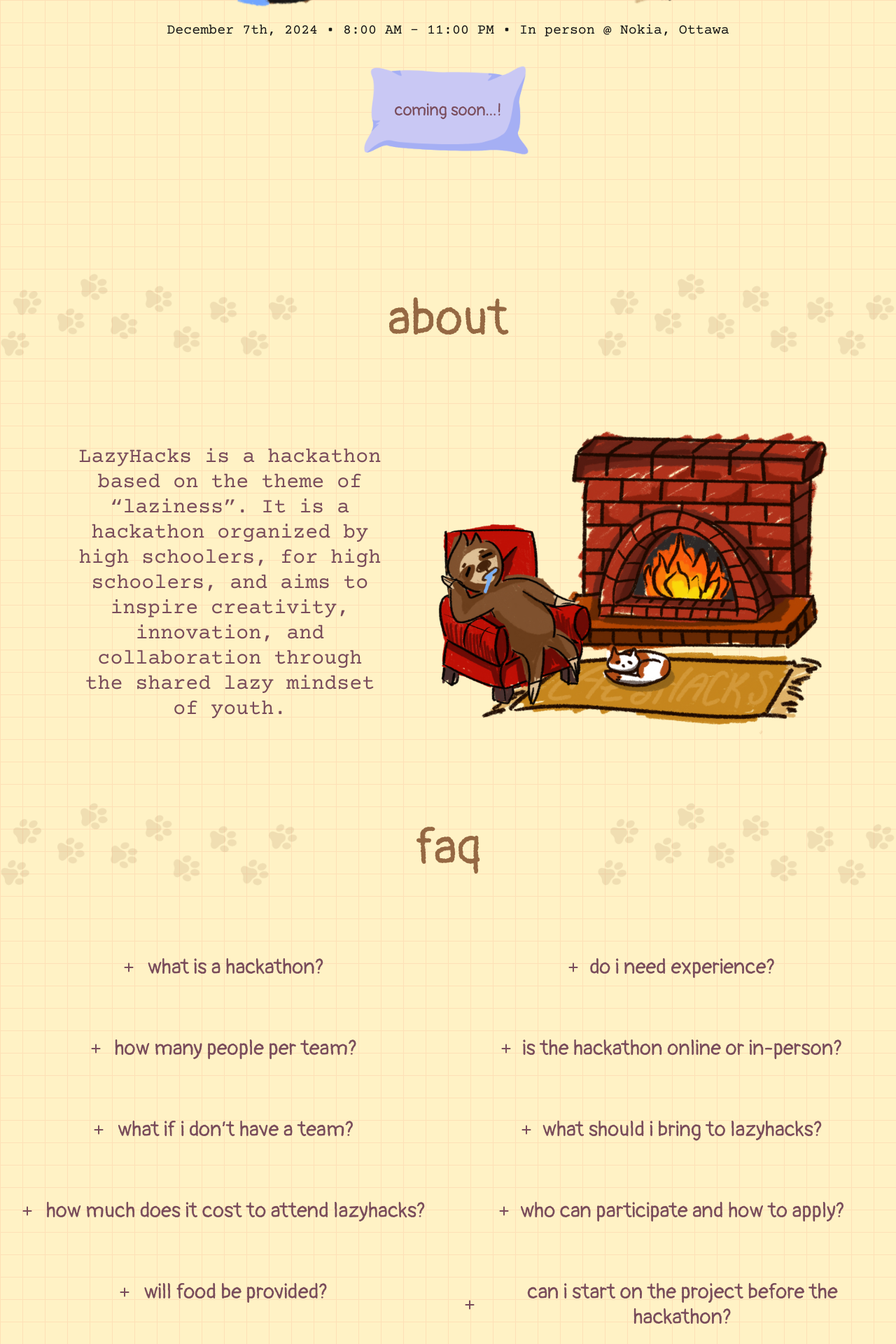
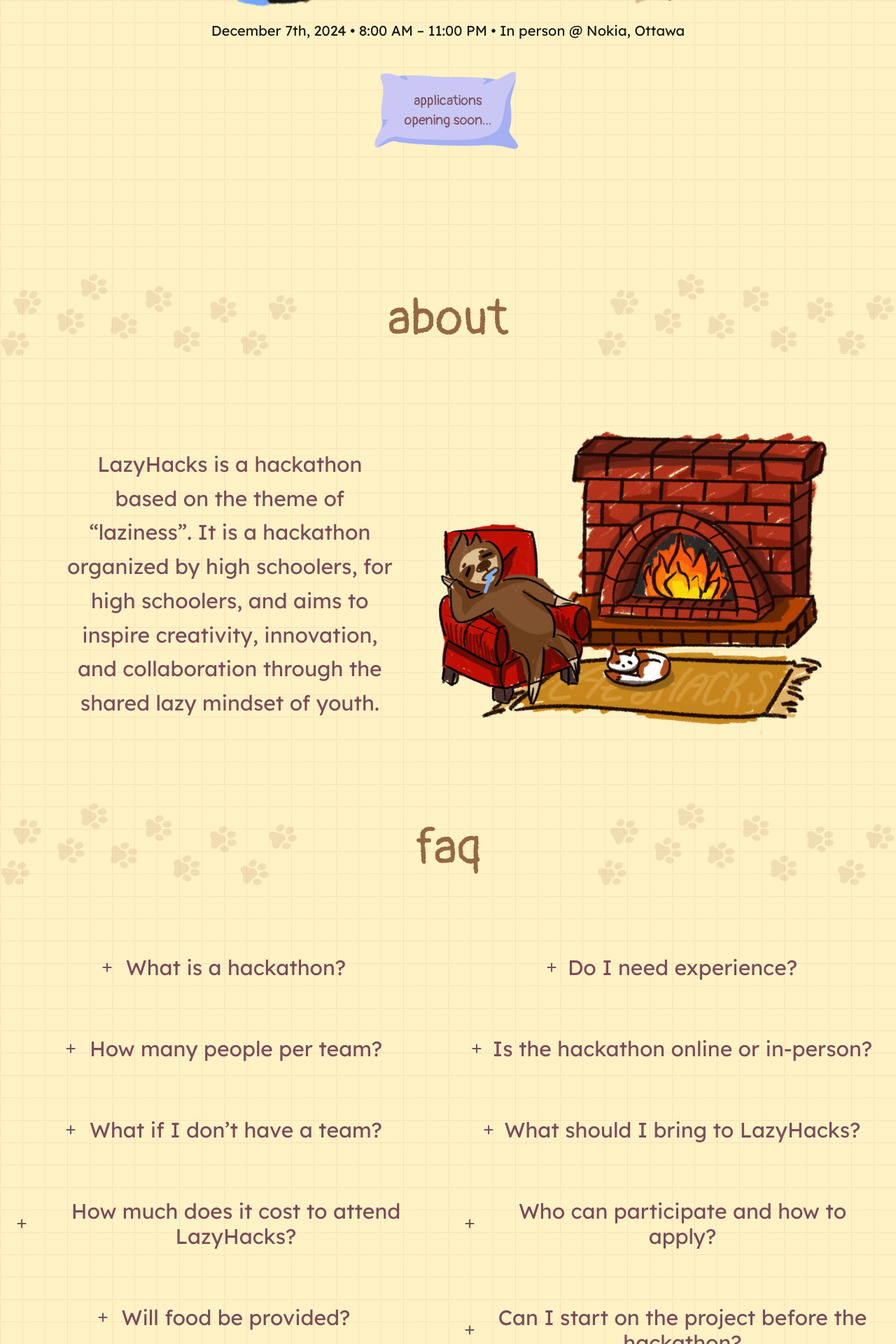
Before and after one commit to LazyHacks/lazyhacks-website, a Next.js app: page / in a window 1280 px wide. Shown: the part 480-2400 px from the top of the page at 70% size. Built offline with nearby package versions, Linux system fonts and the light colour scheme.

Commit message:
feat: skyler's visual tweaks - change body font to lexend deca - navbar size, background changes, blur - animations quicker and ease-out - navbar font increases with image on hover - other misc tweaks

```diff
--- a/src/app/constants.js
+++ b/src/app/constants.js
@@ -1,51 +1,51 @@
 export const faqs = [
   {
-    question: "what is a hackathon?",
+    question: "What is a hackathon?",
     answer:
       "LazyHacks is a hackathon based on the theme of “laziness”. It is a hackathon organized by high schoolers, for high schoolers, and aims to inspire creativity, innovation, and collaboration through the shared lazy mindset of youth.",
   },
   {
-    question: "how many people per team?",
+    question: "How many people per team?",
     answer:
       "You can work solo or in a group of up to 4 people! Don’t worry if you don’t have a team prior to the hackathon, lots of teams can be made at the event!",
   },
   {
-    question: "what if i don’t have a team?",
+    question: "What if I don’t have a team?",
     answer:
       "There will be an opportunity at the beginning of the hackathon for those who do not have teams to form them.",
   },
   {
-    question: "how much does it cost to attend lazyhacks?",
+    question: "How much does it cost to attend LazyHacks?",
     answer:
       "It’s completely free! All food and accomodations will be provided. Transportation fees are not covered, however Hackclub’s Gas Fund can partially cover the cost.",
   },
   {
-    question: "will food be provided?",
+    question: "Will food be provided?",
     answer:
       "YES! Lunch and dinner, as well as snacks will be provided for the duration of the hackathon.",
   },
   {
-    question: "do i need experience?",
+    question: "Do I need experience?",
     answer:
       "LazyHacks is a beginner-friendly hackathon designed for those who don’t have much experience!",
   },
   {
-    question: "is the hackathon online or in-person?",
+    question: "Is the hackathon online or in-person?",
     answer:
       "Unfortunately, there will be no online alternative to LazyHacks. It will be a solely in-person event.",
   },
   {
-    question: "what should i bring to lazyhacks?",
+    question: "What should I bring to LazyHacks?",
     answer:
       "Valid government issued ID, your hacking equipment (laptop, mouse, charging cord, any hardware you may want to use), water bottle, anything you may need to stay comfortable for 11 hours, lazy spirit!",
   },
   {
-    question: "who can participate and how to apply?",
+    question: "Who can participate and how to apply?",
     answer:
       "LazyHacks is only open to current high schoolers. Applications can be submitted through the Google Form here.",
   },
   {
-    question: "can i start on the project before the hackathon?",
+    question: "Can I start on the project before the hackathon?",
     answer:
       "All projects must be worked on solely during the hacking time of the event! No work done prior to the hackathon will be tolerated.",
   },
--- a/src/app/layout.tsx
+++ b/src/app/layout.tsx
@@ -1,12 +1,12 @@
 import type { Metadata, Viewport } from "next";
-import { Courier_Prime, Pangolin, } from "next/font/google";
+import { Lexend_Deca, Pangolin, } from "next/font/google";
 import "./globals.css";
 
-const courierPrime = Courier_Prime({
+const lexendDeca = Lexend_Deca({
   subsets: ['latin'],
   display: 'swap',
   weight: '400',
-  variable: '--font-courier-prime',
+  variable: '--font-lexend-deca',
 });
 
 const pangolin = Pangolin({
@@ -38,7 +38,7 @@ export default function RootLayout({
   return (
     <>
     {/* <link rel="icon" href="/favicon.ico" /> */}
-    <html lang="en" className={`${courierPrime.variable} scroll-smooth ${pangolin.variable}`}>
+    <html lang="en" className={`${lexendDeca.variable} scroll-smooth ${pangolin.variable}`}>
       <body className="bg-background-yellow bg-[linear-gradient(to_right,#FEE0B6_1px,transparent_1px),linear-gradient(to_bottom,#FEE0B6_1px,transparent_1px)] bg-[size:32px_32px]">{children}</body>
     </html></>
   );
--- a/src/app/page.tsx
+++ b/src/app/page.tsx
@@ -30,11 +30,11 @@ export default function Home() {
   return (
     <>
       <header className="w-full">
-        <nav className={`flex z-50 items-top md:items-center justify-between box-border overflow-x-hidden w-[100%] max-w-[100%] px-3 fixed left-0 top-0 transition-colours duration-300 ${isScrolled ? "bg-nav-background-brown" : "bg-white"}`}>
+        <nav className={`flex z-50 items-top md:items-center justify-between box-border overflow-x-hidden md:h-[85px] w-[100%] max-w-[100%] px-3 fixed left-0 top-0 transition-colours duration-300 ${isScrolled ? "bg-nav-background-brown backdrop-blur-lg bg-opacity-50" : ""}`}>
           {/* add '' to className above for sticky navbar */}
           <div className="flex">
             <a href="#"><img
-              className="h-[100px] w-[80px] lg:w-[100px] object-contain "
+              className="h-[80px] w-[80px] lg:w-[80px] object-contain "
               src="./images/nav/sloth_logo.PNG"
             ></img></a>
           </div>
@@ -63,15 +63,15 @@ export default function Home() {
             </div>
 
             {/* Navbar Links */}
-            <div className={`md:flex md:max-h-screen overflow-hidden transition-[max-height] duration-300 ease-in-out ${isOpen ? "max-h-screen" : "max-h-0"}`}>
+            <div className={`md:flex md:max-h-screen overflow-hidden transition-[max-height] duration-300 ease-out ${isOpen ? "max-h-screen" : "max-h-0"}`}>
               <ul className="flex flex-col items-end md:flex-row">
                 <li className="mb-4 md:mb-0">
                   <a href="#about" className="relative group">
                     <img
-                      className="hidden md:block h-[100px] w-[120px] md:w-[200px] object-cover transition-transform duration-300 transform group-hover:scale-110"
+                      className="hidden md:block h-[80px] w-[120px] md:w-[190px] object-cover transition-transform duration-200 transform group-hover:scale-105 ease-out"
                       src="./images/nav/about_pillow.png"
                     ></img>
-                    <h3 className="hidden md:block absolute text-lg lg:text-xl font-display text-nav-brown top-1/2 left-1/2 -translate-x-1/2 -translate-y-1/2">
+                    <h3 className="hidden md:block absolute text-lg lg:text-xl font-display text-nav-brown top-1/2 left-1/2 -translate-x-1/2 -translate-y-1/2 group-hover:scale-105 duration-200 ease-out">
                       about
                     </h3>
                     <span className="block md:hidden text-nav-brown text-xl font-display hover:underline">
@@ -82,10 +82,10 @@ export default function Home() {
                 <li className="mb-4 md:mb-0">
                   <a href="#faq" className="relative group">
                     <img
-                      className="hidden md:block h-[100px] w-[120px] md:w-[200px] object-cover transition-transform duration-300 transform group-hover:scale-110"
+                      className="hidden md:block h-[80px] w-[120px] md:w-[190px] object-cover transition-transform duration-200 transform group-hover:scale-105 ease-out"
                       src="./images/nav/faq_pillow.png"
                     ></img>
-                    <h3 className="hidden md:block absolute text-lg lg:text-xl font-display text-nav-brown top-1/2 left-1/2 -translate-x-1/2 -translate-y-1/2">
+                    <h3 className="hidden md:block absolute text-lg lg:text-xl font-display text-nav-brown top-1/2 left-1/2 -translate-x-1/2 -translate-y-1/2 group-hover:scale-105 duration-200 ease-out">
                       faq
                     </h3>
                     <span className="block md:hidden text-nav-brown text-xl font-display hover:underline">
@@ -96,10 +96,10 @@ export default function Home() {
                 <li className="mb-4 md:mb-0">
                   <a href="#sponsors" className="relative group">
                     <img
-                      className="hidden md:block h-[100px] w-[120px] md:w-[200px] object-cover transition-transform duration-300 transform group-hover:scale-110"
+                      className="hidden md:block h-[80px] w-[120px] md:w-[190px] object-cover transition-transform duration-200 transform group-hover:scale-105 ease-out"
                       src="./images/nav/sponsors_pillow.png"
                     ></img>
-                    <h3 className="hidden md:block absolute text-lg lg:text-xl font-display text-nav-brown top-1/2 left-1/2 -translate-x-1/2 -translate-y-1/2">
+                    <h3 className="hidden md:block absolute text-lg lg:text-xl font-display text-nav-brown top-1/2 left-1/2 -translate-x-1/2 -translate-y-1/2 group-hover:scale-105 duration-200 ease-out">
                       sponsors
                     </h3>
                     <span className="block md:hidden text-nav-brown text-xl font-display hover:underline">
@@ -110,10 +110,10 @@ export default function Home() {
                 <li className="mb-4 md:mb-0">
                   <a href="#socials" className="relative group">
                     <img
-                      className="hidden md:block h-[100px] w-[120px] md:w-[200px] object-cover transition-transform duration-300 transform group-hover:scale-110"
+                      className="hidden md:block h-[80px] w-[120px] md:w-[190px] object-cover transition-transform duration-200 transform group-hover:scale-105 ease-out"
                       src="./images/nav/socials_pillow.png"
                     ></img>
-                    <h3 className="hidden md:block absolute text-lg lg:text-xl font-display text-nav-brown top-1/2 left-1/2 -translate-x-1/2 -translate-y-1/2">
+                    <h3 className="hidden md:block absolute text-lg lg:text-xl font-display text-nav-brown top-1/2 left-1/2 -translate-x-1/2 -translate-y-1/2 group-hover:scale-105 duration-200 ease-out">
                       socials
                     </h3>
                     <span className="block md:hidden text-nav-brown text-xl font-display hover:underline">
@@ -124,10 +124,10 @@ export default function Home() {
                 <li className="mb-4 md:mb-0">
                   <a href="#apply" className="relative group">
                     <img
-                      className="hidden md:block h-[100px] w-[120px] md:w-[200px] object-cover transition-transform duration-300 transform group-hover:scale-110"
+                      className="hidden md:block h-[80px] w-[120px] md:w-[190px] object-cover transition-transform duration-200 transform group-hover:scale-105 ease-out"
                       src="./images/nav/apply_pillow.png"
                     ></img>
-                    <h3 className="hidden md:block absolute text-lg lg:text-xl font-display text-nav-brown top-1/2 left-1/2 -translate-x-1/2 -translate-y-1/2">
+                    <h3 className="hidden md:block absolute text-lg lg:text-xl font-display text-nav-brown top-1/2 left-1/2 -translate-x-1/2 -translate-y-1/2 group-hover:scale-105 duration-200 ease-out">
                       apply!
                     </h3>
                     <span className="block md:hidden text-nav-brown text-xl font-display hover:underline">
@@ -143,7 +143,7 @@ export default function Home() {
 
       <main>
         {/* HOME section */}
-        <div className="flex flex-col items-center text-center justify-center mt-32 h-[85vh]" id="apply">
+        <div className="flex flex-col items-center text-center justify-center mt-32 h-[85vh] px-8" id="apply">
           <h1 className="row font-body text-2xl text-welcome-text">
             welcome to...
             <img className="w-[40rem] my-5" src="./images/home/sloth_logo_welcome_800x300.png" alt="LazyHacks logo" />
@@ -153,11 +153,11 @@ export default function Home() {
           </p>
           <a href="#apply" className="relative group">
             <img
-              className="h-[200px] w-[400px] object-cover transition-transform duration-300 transform group-hover:scale-110"
+              className="h-[200px] w-[350px] object-cover transition-transform duration-200 transform group-hover:scale-105 ease-out"
               src="./images/nav/apply_pillow.png"
             ></img>
-            <span className="absolute text-2xl font-display text-nav-brown top-1/2 left-1/2 -translate-x-1/2 -translate-y-1/2 justify-center">
-              coming soon...!
+            <span className="absolute text-xl font-display text-nav-brown top-1/2 left-1/2 -translate-x-1/2 -translate-y-1/2 justify-center px-3 duration-200 group-hover:scale-105 ease-out">
+              applications opening soon...
             </span>
           </a>
         </div>
--- a/src/app/sections/About.tsx
+++ b/src/app/sections/About.tsx
@@ -13,7 +13,7 @@ const About = () => {
         <img className="w-1/3" src="./images/sections/dogprints.png"></img>
       </div>
       <div className="flex md:flex-row flex-col mx-4 md:mx-24 items-center">
-        <p className="text-nav-brown text-center text-pretty font-body md:w-1/2 text-xl md:text-3xl">
+        <p className="text-nav-brown text-center text-pretty leading-relaxed md:leading-relaxed font-body md:w-1/2 text-xl md:text-3xl">
           LazyHacks is a hackathon based on the theme of “laziness”. It is a
           hackathon organized by high schoolers, for high schoolers, and aims
           to inspire creativity, innovation, and collaboration through the shared
--- a/src/app/sections/Faq.jsx
+++ b/src/app/sections/Faq.jsx
@@ -40,12 +40,12 @@ const Faq = () => {
                   icon={open === index ? faMinus : faPlus}
                   className="text-nav-brown mr-5"
                 />
-                <h3 className="text-nav-brown font-display text-3xl">
+                <h3 className="text-nav-brown font-body text-2xl md:text-3xl">
                   {faq.question}
                 </h3>
               </div>
               <div
-                className={`mx-10 sm:mx-4 overflow-hidden transition-all duration-500 ease-in-out transform ${
+                className={`mx-10 sm:mx-4 overflow-hidden transition-all duration-500 ease-out transform ${
                   open === index ? "max-h-40 opacity-100" : "max-h-0 opacity-0"
                 }`}
               >
@@ -71,12 +71,12 @@ const Faq = () => {
                   icon={open === index + 5 ? faMinus : faPlus}
                   className="text-nav-brown mr-4"
                 />
-                <h3 className="text-nav-brown font-display text-3xl">
+                <h3 className="text-nav-brown font-body text-2xl md:text-3xl">
                   {faq.question}
                 </h3>
               </div>
               <div
-                className={`mx-10 sm:mx-4 overflow-hidden transition-all duration-500 ease-in-out transform ${
+                className={`mx-10 sm:mx-4 overflow-hidden transition-all duration-500 ease-out transform ${
                   open === index + 5
                     ? "max-h-40 opacity-100"
                     : "max-h-0 opacity-0"
--- a/tailwind.config.ts
+++ b/tailwind.config.ts
@@ -25,8 +25,8 @@ const config: Config = {
     },
     fontFamily: {
       "display": ["var(--font-pangolin)", "cursive"],
-      "body": ["var(--font-courier-prime)", "monospace"],
-    }
+      "body": ["var(--font-lexend-deca)", "sans-serif"],
+    },
   },
   plugins: [],
 };
```
